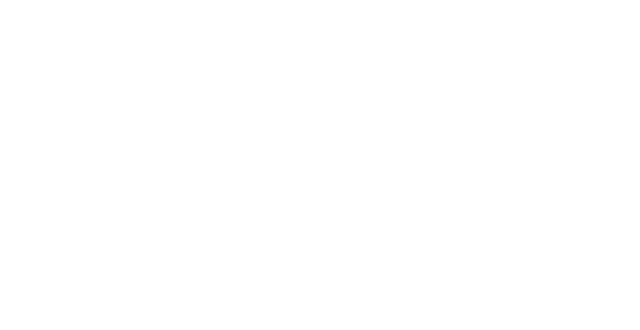
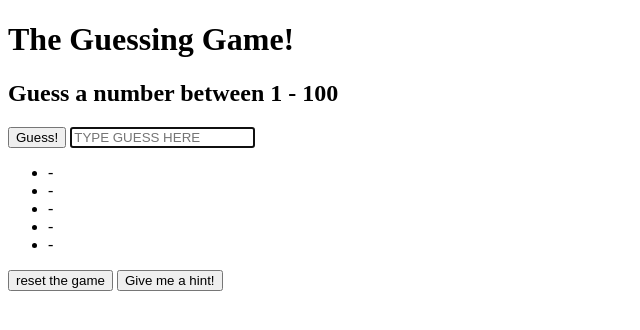
Before and after one commit to Jack-Tillman/Guessing-Game, a website: page index.html in a window 1280 px wide. Shown: the whole page, without its empty margins (0-640 px from the left). Drawn offline with Linux system fonts and the light colour scheme.

Commit message:
Set up HTML foundation

```diff
--- a/index.html
+++ b/index.html
@@ -1,17 +1,38 @@
+<!-- Guessing Game in h1 tag-->
+<!-- input field and submit button grouped, previous guesses grouped, hint and reset button grouped-->
+<!---->
 <!DOCTYPE html>
 <html lang="en">
-
   <head>
     <meta charset="UTF-8">
     <title>Guessing Game</title>
     <link rel="stylesheet" href="main.css">
     <!-- the MAIN.CSS file is linked here -->
   </head>
-
   <body>
-
-
-
+    <header>
+      <h1>The Guessing Game!</h1>
+      <h2>Guess a number between 1 - 100</h2>
+    </header>
+    <main>
+      <div class="input-group">
+        <button class="submit-button">Guess!</button>
+        <input id="player-input" placeholder="TYPE GUESS HERE" maxlength="3" autofocus="autofocus"/>
+      </div>
+      <div class="prev-guesses">
+        <ul>
+          <li>-</li>
+          <li>-</li>
+          <li>-</li>
+          <li>-</li>
+          <li>-</li>
+        </ul>
+      </div>
+      <div class="hint-and-reset">
+        <button id="reset">reset the game</button>
+        <button id="hint-button">Give me a hint!</button>
+      </div>
+    </main>
 
 
     <!-- <script src='js/guessing-game.js'></script> -->
```
